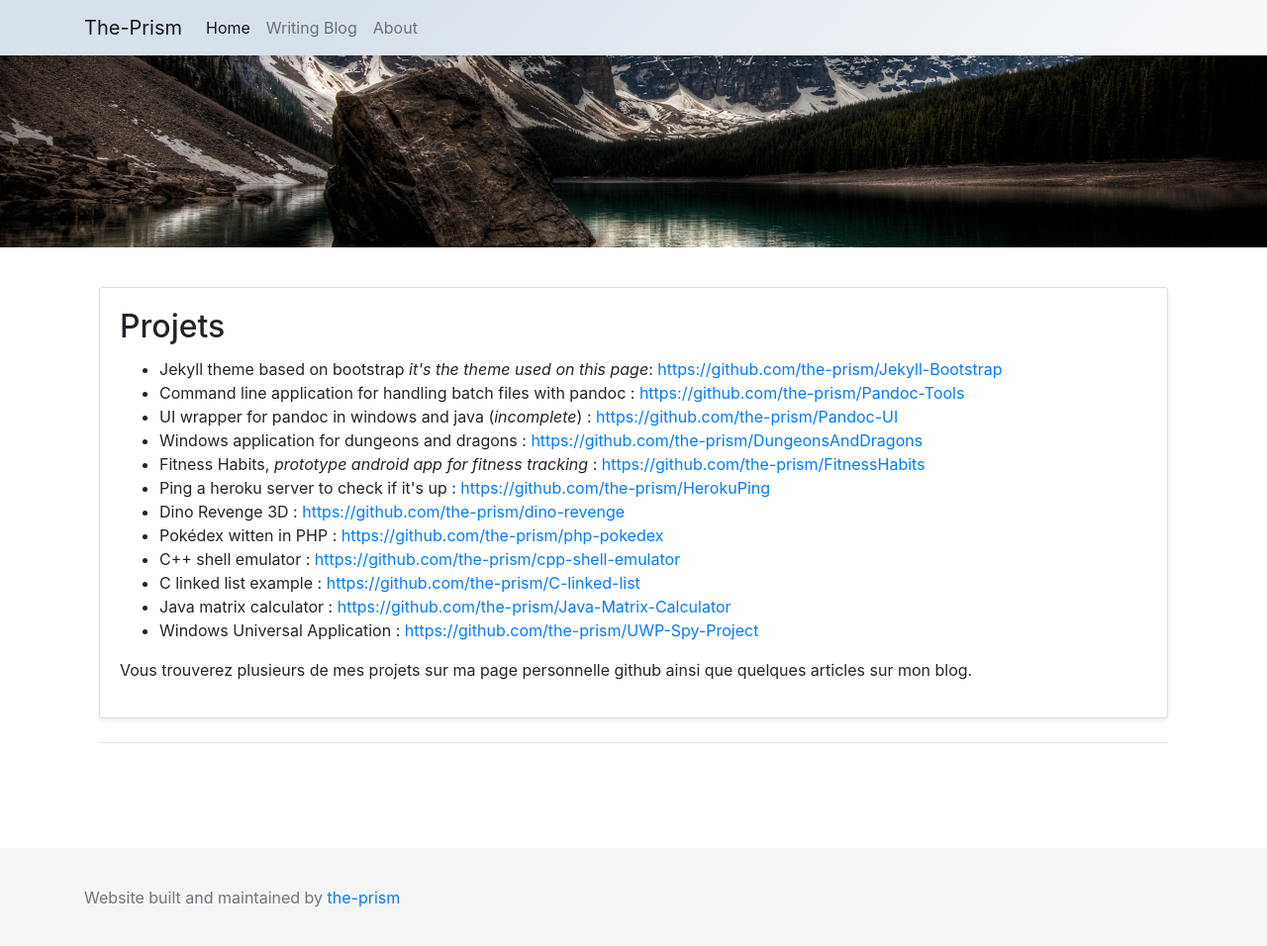
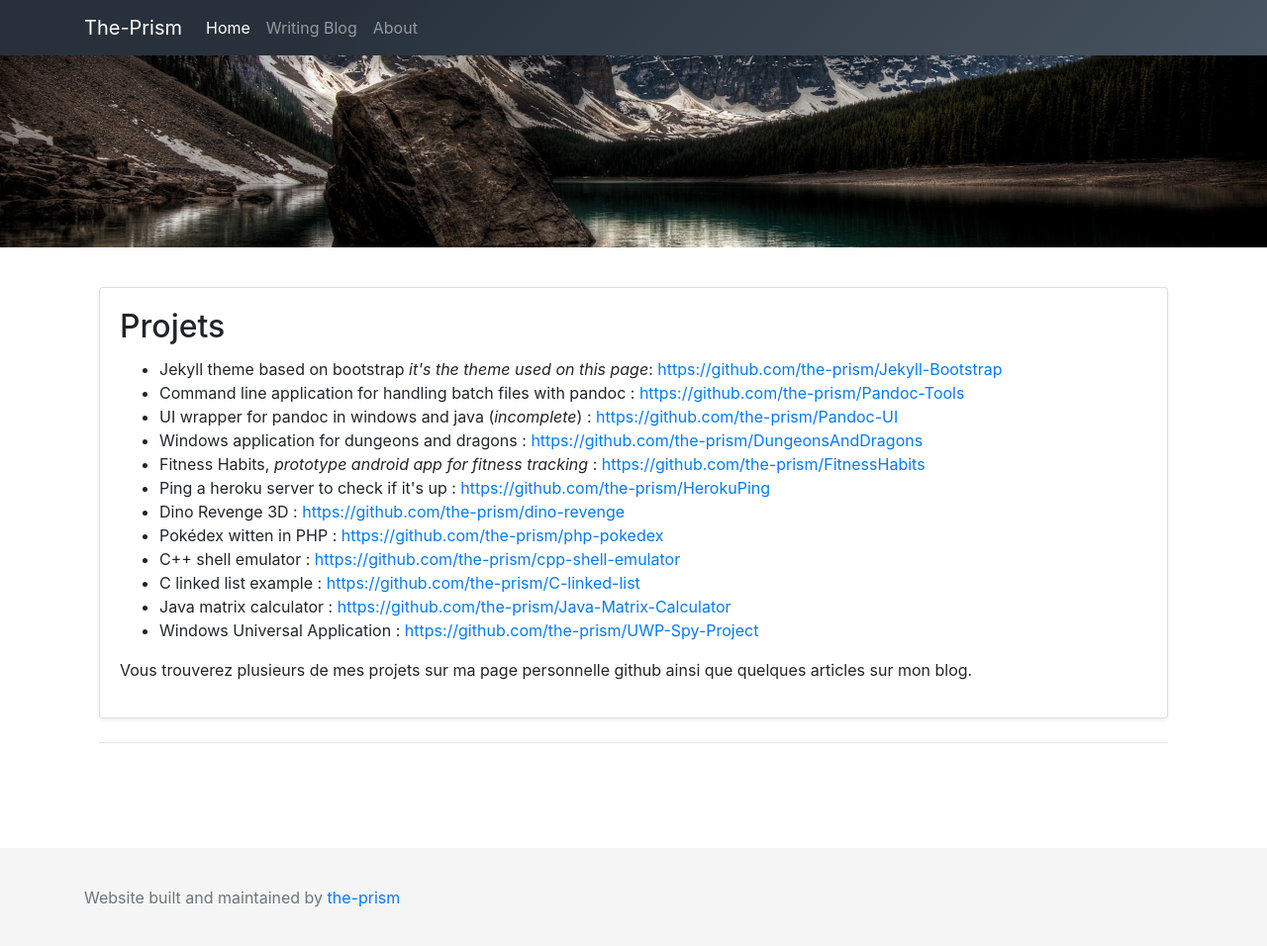
Before and after one commit to the-prism/website, a Jekyll site: the page built from index.html, in a window 1280 px wide and 957 px high. Shown: the whole window at 99% size. Built offline with Jekyll 4.4.1, drawn with Linux system fonts in a browser that asks for light colours.

Commit message:
Update nav style

```diff
--- a/_includes/nav-bar.html
+++ b/_includes/nav-bar.html
@@ -1,4 +1,4 @@
-<nav class="navbar navbar-light fixed-top navbar-expand-lg bg-head shadow-sm">
+<nav class="navbar navbar-dark fixed-top navbar-expand-lg shadow prism-nav">
     <div class="container">
         <a class="navbar-brand" href="{{ site.baseurl }}/">{{ site.name }}</a>
 
--- a/css/style.scss
+++ b/css/style.scss
@@ -122,7 +122,6 @@ img {
   text-decoration: inherit;
 }
 
-.bg-head {
-  background-color: #f8f9fa;
-  background-image: linear-gradient(315deg, #f8f9fa 0%, #d7e1ec 74%);
+.prism-nav {
+  background-image: linear-gradient(315deg, #485461 0%, #28313b 74%);
 }
```
